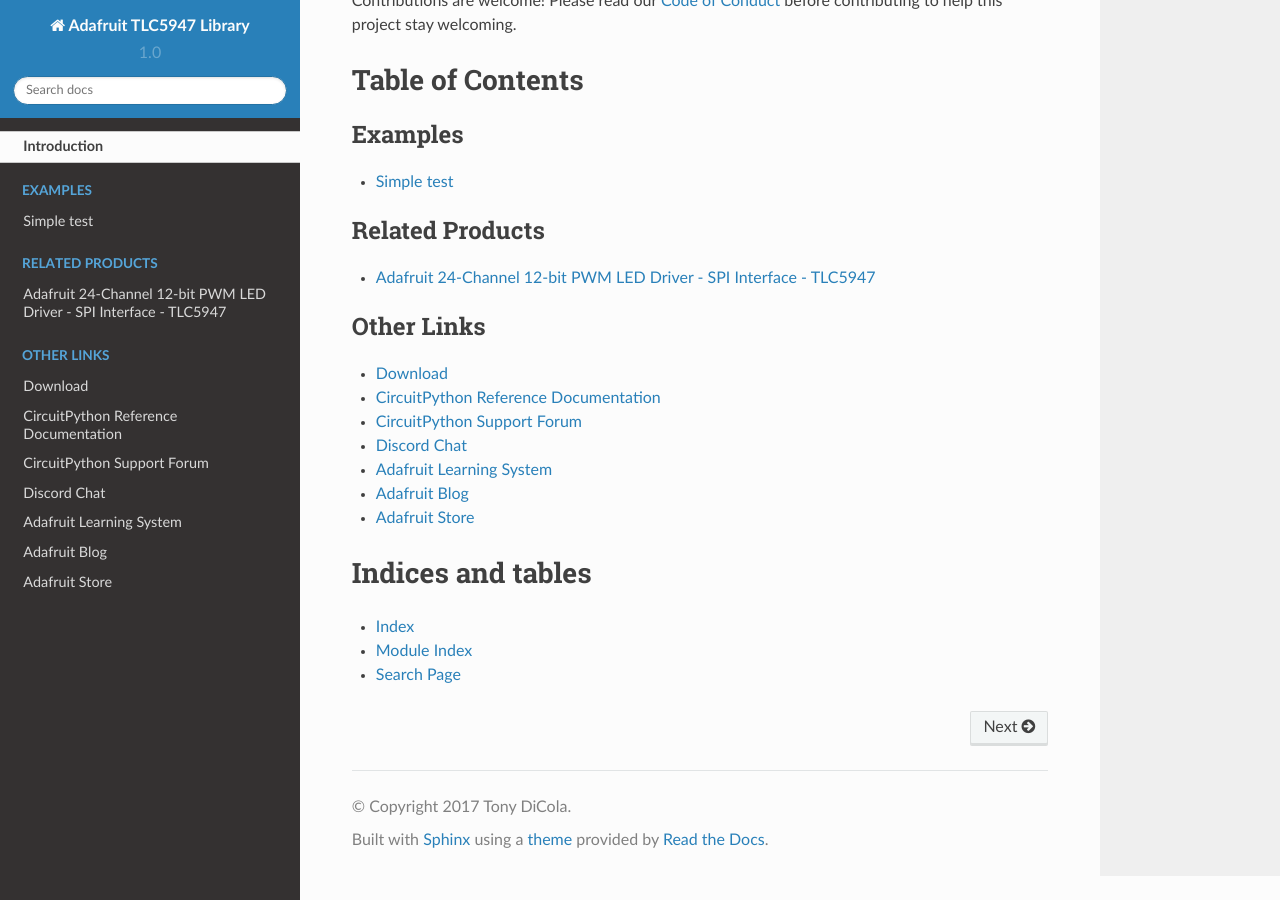
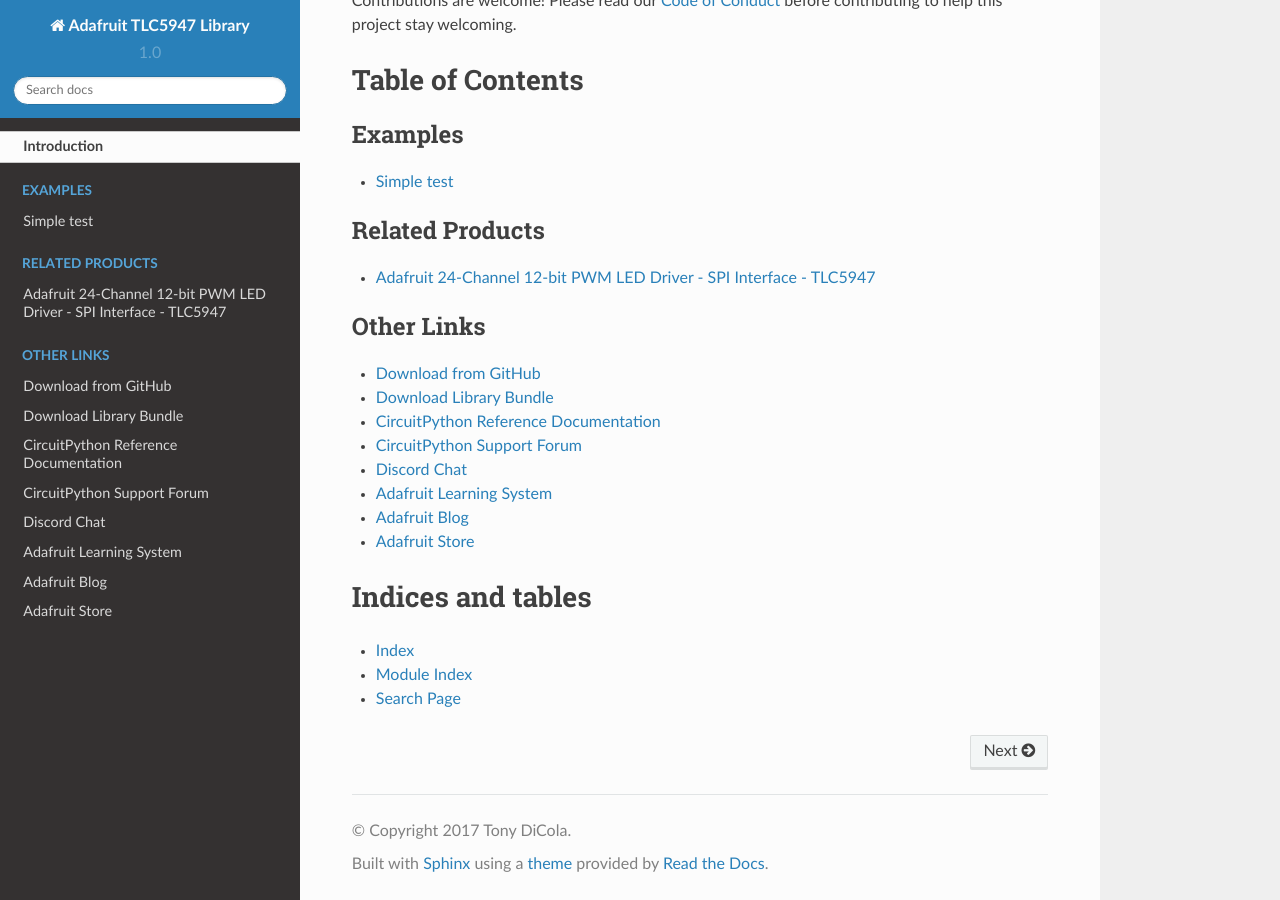
Before and after one commit to adafruit/Adafruit_CircuitPython_TLC5947, a Sphinx documentation site: the page built from docs/index.rst, in a window 1280 px wide and 900 px high, scrolled down 1323 px. Built offline with Sphinx 7.4.7 and the Read the Docs theme 2.0.0, drawn with Linux system fonts in a browser that asks for light colours; pages that are not in the unit, such as notebooks, are missing from menus.

Commit message:
Added cp.org link to index.rst

```diff
--- a/docs/index.rst
+++ b/docs/index.rst
@@ -31,7 +31,8 @@
 .. toctree::
     :caption: Other Links
 
-    Download <https://github.com/adafruit/Adafruit_CircuitPython_TLC5947/releases/latest>
+    Download from GitHub <https://github.com/adafruit/Adafruit_CircuitPython_TLC5947/releases/latest>
+    Download Library Bundle <https://circuitpython.org/libraries>
     CircuitPython Reference Documentation <https://docs.circuitpython.org>
     CircuitPython Support Forum <https://forums.adafruit.com/viewforum.php?f=60>
     Discord Chat <https://adafru.it/discord>
```
